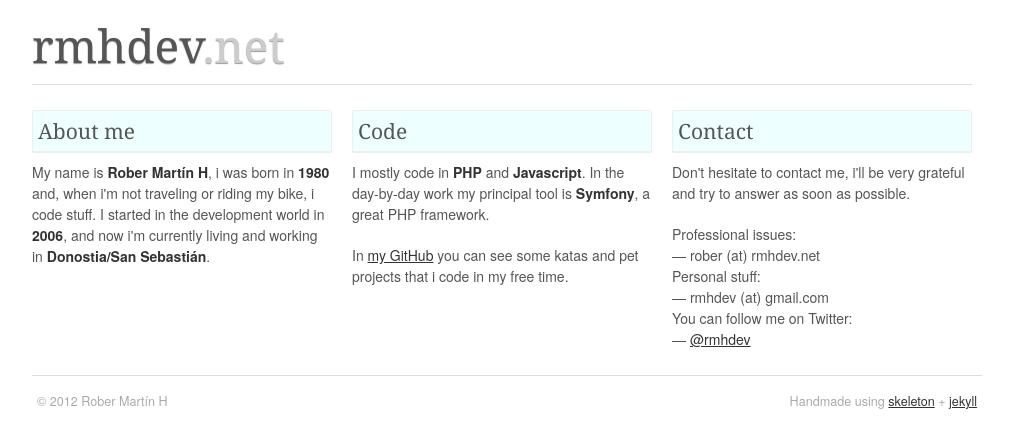
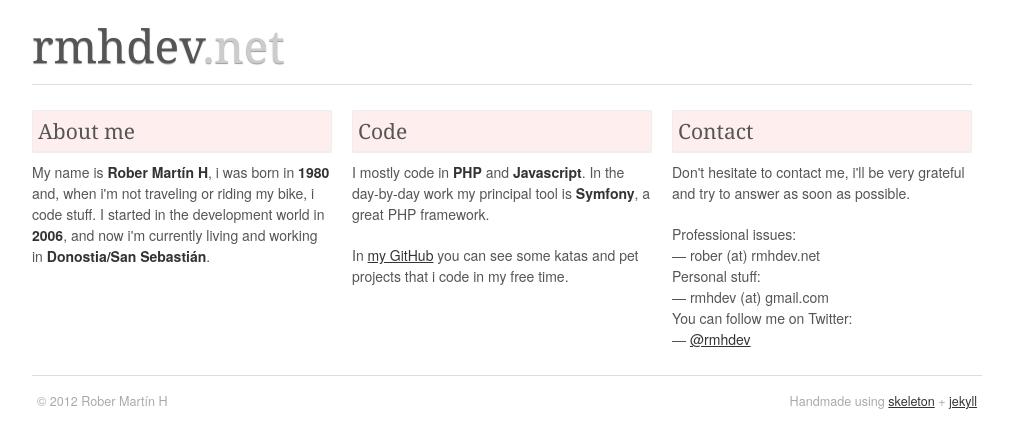
Before and after one commit to rmhdev/rmhdev.github.com, a Jekyll site: the page built from index.html, in a window 1280 px wide. Shown: the top 448 px of the page, without its empty margins (138-1151 px from the left). Built offline with Jekyll 4.4.1, drawn with Linux system fonts in a browser that asks for light colours; Markdown is read by kramdown in place of the engine named in the settings.

Commit message:
improving css for mobile layout

```diff
--- a/_layouts/default.html
+++ b/_layouts/default.html
@@ -14,7 +14,6 @@
     <link rel="stylesheet" href="/css/base.css">
     <link rel="stylesheet" href="/css/skeleton.css">
     <link rel="stylesheet" href="/css/layout.css">
-    <link rel="stylesheet" href="/css/rmhdev.css">
 
     <!--[if lt IE 9]>
         <script src="http://html5shim.googlecode.com/svn/trunk/html5.js"></script>
@@ -31,7 +30,7 @@
         {{ content }}
 
         <div class="sixteen columns rmhdev-footer">
-            &copy; {{ 'now' | date: "%Y" }} {{ site.author.name }}
+            <span class="rmhdev-footer-author">&copy; {{ 'now' | date: "%Y" }} {{ site.author.name }}</span>
             <span class="rmhdev-footer-extra">Handmade using <a href="http://getskeleton.com">skeleton</a> + <a href="https://github.com/mojombo/jekyll/">jekyll</a></span>
         </div>
     </div>
--- a/css/layout.css
+++ b/css/layout.css
@@ -5,6 +5,7 @@
 * Free to use under the MIT license.
 * http://www.opensource.org/licenses/mit-license.php
 * 8/17/2011
+* Edited by rmhdev
 */
 
 /* Table of Content
@@ -16,6 +17,42 @@
 
 /* #Site Styles
 ================================================== */
+body, h1, h2, h3, h4, h5, h6 { color: #555; }
+
+.rmhdev-header { border-bottom: 1px solid #ddd; margin-bottom: 25px; }
+.rmhdev-header h1 {
+    padding-top: 20px;
+    text-shadow: 0 1px 1px rgba(122, 122, 122, 0.75);
+}
+h2 {
+    font-size: 150%;
+    border: 1px solid #eeeeee;
+    background-color: #ffeeee;
+    padding: 0 5px;
+    -webkit-border-radius: 2px;
+    -moz-border-radius: 2px;
+    border-radius: 2px;
+    -webkit-box-shadow: 0 1px 1px rgba(0, 0, 0, 0.075);
+    -moz-box-shadow: 0 1px 1px rgba(0, 0, 0, 0.075);
+    box-shadow: 0 1px 1px rgba(0, 0, 0, 0.075);
+}
+.rmhdev-light { color: #cccccc; }
+.rmhdev-description { display: none; }
+.rmhdev-footer {
+	color: #aaa;
+	font-size: 90%;
+	margin-top: 25px;
+	padding: 15px 5px;
+	border-top: 1px solid #ddd;
+}
+.rmhdev-footer-extra { float: right; display: inline-block; }
+.rmhdev-footer-author { float: left; display: inline-block; }
+dl.rmhdev-contact-list {}
+dl.rmhdev-contact-list dt { }
+dl.rmhdev-contact-list dd { display: block; width: 100%; clear: both; }
+dl.rmhdev-contact-list dd:before {
+  content: '\2014 \00A0';
+}
 
 /* #Page Styles
 ================================================== */
@@ -30,13 +67,20 @@
 	@media only screen and (min-width: 768px) and (max-width: 959px) {}
 
 	/* All Mobile Sizes (devices and browser) */
-	@media only screen and (max-width: 767px) {}
+	@media only screen and (max-width: 767px) {
+		.rmhdev-header { margin-bottom: 10px; }
+		.rmhdev-footer { margin-top: 30px; }
+	}
 
 	/* Mobile Landscape Size to Tablet Portrait (devices and browsers) */
-	@media only screen and (min-width: 480px) and (max-width: 767px) {}
+	@media only screen and (min-width: 480px) and (max-width: 767px) {
+		.rmhdev-footer-extra { float: right; display: inline-block; }
+	}
 
 	/* Mobile Portrait Size to Mobile Landscape Size (devices and browsers) */
-	@media only screen and (max-width: 479px) {}
+	@media only screen and (max-width: 479px) {
+		.rmhdev-footer-extra { float: none; clear: both;}
+	}
 
 
 /* #Font-Face
--- a/css/rmhdev.css
+++ /dev/null
@@ -1,29 +0,0 @@
-body, h1, h2, h3, h4, h5, h6 { color: #555; }
-
-.rmhdev-header { border-bottom: 1px solid #ddd; margin-bottom: 25px; }
-.rmhdev-header h1 {
-    padding-top: 20px;
-    text-shadow: 0 1px 1px rgba(122, 122, 122, 0.75);
-}
-h2 {
-    font-size: 150%;
-    border: 1px solid #eeeeee;
-    background-color: #eeffff;
-    padding: 0 5px;
-    -webkit-border-radius: 2px;
-    -moz-border-radius: 2px;
-    border-radius: 2px;
-    -webkit-box-shadow: 0 1px 1px rgba(0, 0, 0, 0.075);
-    -moz-box-shadow: 0 1px 1px rgba(0, 0, 0, 0.075);
-    box-shadow: 0 1px 1px rgba(0, 0, 0, 0.075);
-}
-.rmhdev-light { color: #cccccc; }
-.rmhdev-description { display: none; margin: 0; font-style: italic; font-size: 110%; }
-.rmhdev-footer { color: #aaa; font-size: 90%; margin-top: 25px; padding: 15px 5px; border-top: 1px solid #ddd }
-.rmhdev-footer-extra { float: right; }
-dl.rmhdev-contact-list {}
-dl.rmhdev-contact-list dt { }
-dl.rmhdev-contact-list dd { display: block; width: 100%; }
-dl.rmhdev-contact-list dd:before {
-  content: '\2014 \00A0';
-}
```
Also changed, not shown: other parts of _layouts/default.html (+1 -1 lines).
